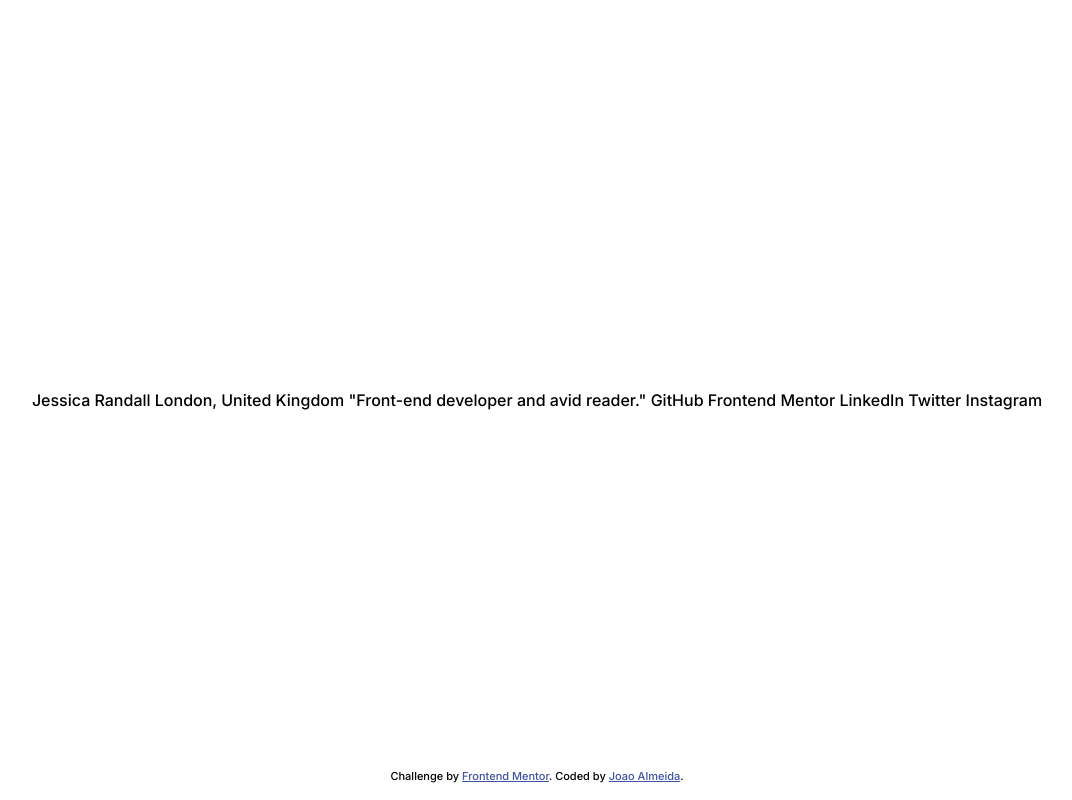
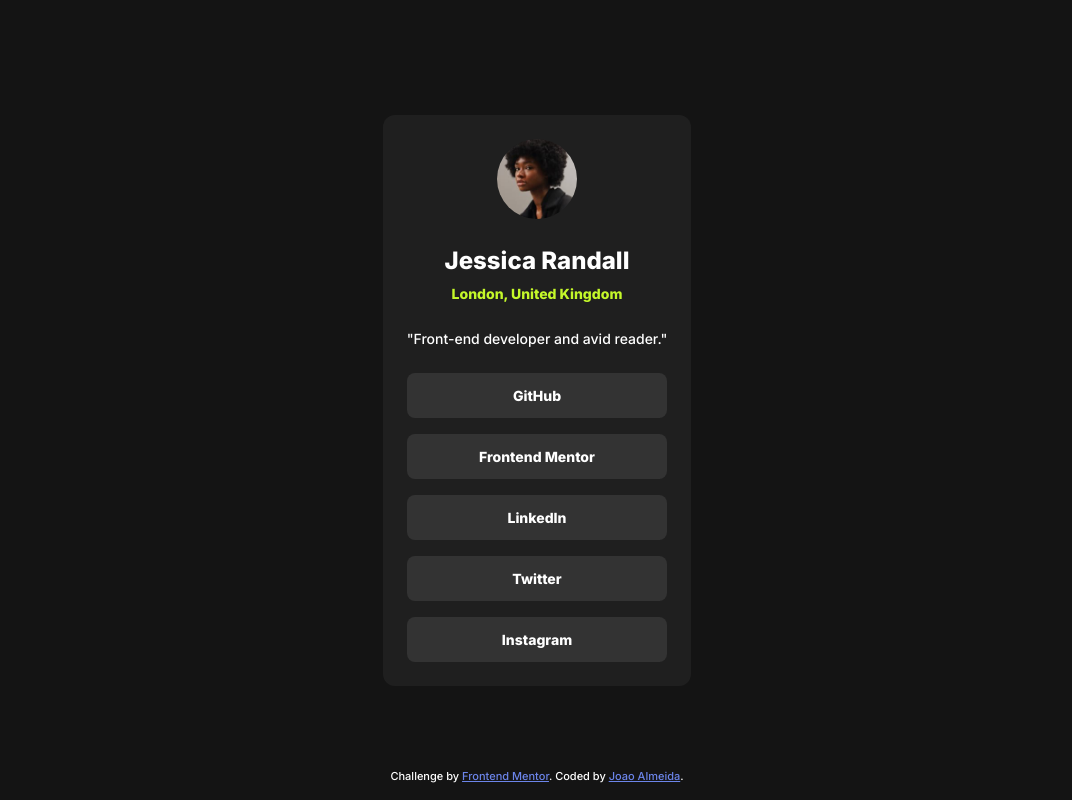
Before and after one commit to joao-almeida11/social-links-profile, a React (Vite) app: page / in a window 1280 px wide. Shown: the whole page, without its empty margins (103-1175 px from the left). Built offline with nearby package versions, Linux system fonts and the light colour scheme.

Commit message:
feat: social links profile

```diff
--- a/src/App.tsx
+++ b/src/App.tsx
@@ -1,11 +1,11 @@
 import Attribution from "./components/Attribution";
+import SocialLinksProfile from "./components/SocialLinksProfile/SocialLinksProfile";
 
 function App() {
   return (
     <>
       <main>
-        Jessica Randall London, United Kingdom "Front-end developer and avid
-        reader." GitHub Frontend Mentor LinkedIn Twitter Instagram
+        <SocialLinksProfile />
       </main>
       <footer>
         <Attribution />
--- a/src/components/Button/Button.tsx
+++ b/src/components/Button/Button.tsx
@@ -9,14 +9,9 @@ type ButtonProps = Readonly<
 export default function Button({
   children,
   type = "button",
-  variant = "primary",
 }: ButtonProps): React.ReactElement<HTMLButtonElement> {
-  let clName = "text-preset-2-bold btn";
-  if (variant === "primary") clName += " btn-primary";
-  else clName += " btn-secondary";
-
   return (
-    <button type={type} className={clName}>
+    <button type={type} className="text-preset-2-bold btn">
       {children}
     </button>
   );
--- a/src/components/SocialLinksProfile/SocialLinksProfile.tsx
+++ b/src/components/SocialLinksProfile/SocialLinksProfile.tsx
@@ -1,3 +1,35 @@
+import Button from "../Button/Button";
+import AvatarImage from "../../assets/images/avatar-jessica.jpeg";
+
 export default function SocialLinksProfile() {
-  return <div>SocialLinksProfile</div>;
+  return (
+    <section className="social-links-profile">
+      <figure className="social-links-profile--figure">
+        <img
+          src={AvatarImage}
+          alt="Jessica Randall"
+          height="80px"
+          width="80px"
+        />
+      </figure>
+      <header className="social-links-profile--header">
+        <h1 className="social-links-profile--header--title text-preset-1">
+          Jessica Randall
+        </h1>
+        <p className="social-links-profile--header--location text-preset-2-bold">
+          London, United Kingdom
+        </p>
+      </header>
+      <p className="social-links-profile--description text-preset-2">
+        "Front-end developer and avid reader."
+      </p>
+      <div className="social-links-profile--socials-list">
+        <Button>GitHub</Button>
+        <Button>Frontend Mentor</Button>
+        <Button>LinkedIn</Button>
+        <Button>Twitter</Button>
+        <Button>Instagram</Button>
+      </div>
+    </section>
+  );
 }
--- a/src/styles/base/_reset.scss
+++ b/src/styles/base/_reset.scss
@@ -13,9 +13,9 @@ html {
   text-size-adjust: none;
 }
 
-body,
-figure {
+* {
   margin: 0;
+  padding: 0;
 }
 
 /* Remove default margin in favour of better control in authored CSS */
--- a/src/styles/components/_attribution.scss
+++ b/src/styles/components/_attribution.scss
@@ -1,7 +1,8 @@
 .attribution {
   font-size: 11px;
   text-align: center;
+  color: var(--white);
 }
 .attribution a {
-  color: hsl(228, 45%, 44%);
+  color: hsl(228, 75%, 67%);
 }
--- a/src/styles/components/_button.scss
+++ b/src/styles/components/_button.scss
@@ -4,12 +4,11 @@
   border-radius: var(--spacing-100);
   width: 100%;
 
-  &.btn-primary {
+  background-color: var(--grey-700);
+  color: var(--white);
+
+  &:hover {
     color: var(--grey-700);
     background-color: var(--green);
   }
-  &.btn-secondary {
-    background-color: var(--grey-700);
-    color: var(--white);
-  }
 }
--- /dev/null
+++ b/src/styles/components/_social_links_profile.scss
@@ -0,0 +1,39 @@
+.social-links-profile {
+  display: grid;
+  grid-gap: var(--spacing-300);
+  padding: var(--spacing-300);
+  background-color: var(--grey-800);
+  border-radius: var(--spacing-150);
+}
+.social-links-profile--figure {
+  display: flex;
+  justify-content: center;
+
+  > img {
+    border-radius: 100%;
+  }
+}
+
+.social-links-profile--header {
+  display: flex;
+  flex-direction: column;
+  align-items: center;
+  gap: var(--spacing-50);
+}
+
+.social-links-profile--header--title {
+  color: var(--white);
+}
+.social-links-profile--header--location {
+  color: var(--green);
+}
+
+.social-links-profile--description {
+  color: var(--white);
+  text-align: center;
+}
+
+.social-links-profile--socials-list {
+  display: grid;
+  grid-gap: var(--spacing-200);
+}
--- a/src/styles/pages/_homepage.scss
+++ b/src/styles/pages/_homepage.scss
@@ -1,7 +1,5 @@
-@use "../utils";
-
 main {
-  // background-color: utils.$color-yellow;
+  background-color: var(--grey-900);
   height: 100vh;
   display: flex;
   justify-content: center;
--- a/src/styles/styles.scss
+++ b/src/styles/styles.scss
@@ -6,6 +6,7 @@
 @use "./typography/text_presets";
 
 @use "./components/button";
+@use "./components/social_links_profile";
 @use "./components/attribution";
 
 @use "./pages/homepage";
```
Also changed, not shown: 2 other files (tests, documents, lock files or other folders).
